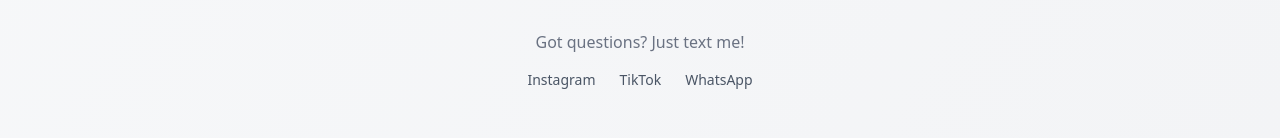
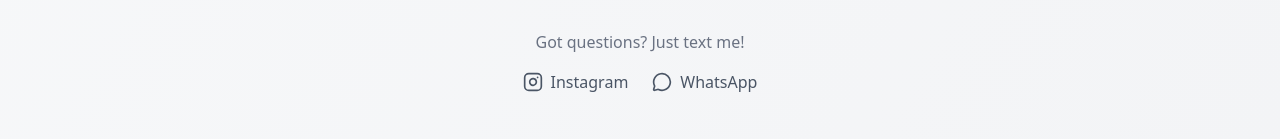
Before and after one commit to ngenohkevin/maishamaua, a Next.js app: page / in a window 1280 px wide. Shown: the part 2042-2181 px from the top of the page. Built offline with nearby package versions, Linux system fonts and the light colour scheme; a web font is replaced by a local one.

Commit message:
feat: add social icons and update Instagram link

```diff
--- a/src/app/page.tsx
+++ b/src/app/page.tsx
@@ -2,6 +2,7 @@ import Link from "next/link";
 import { Card, CardContent } from "@/components/ui/card";
 import { Badge } from "@/components/ui/badge";
 import { ThemeToggle } from "@/components/theme-toggle";
+import { Instagram, MessageCircle } from "lucide-react";
 
 const designs = [
   {
@@ -149,10 +150,15 @@ export default function DesignSelector() {
         {/* Social Links */}
         <div className="mt-8 text-center">
           <p className="text-gray-500 dark:text-gray-400 mb-4">Got questions? Just text me!</p>
-          <div className="flex justify-center gap-6 text-sm">
-            <a href="https://instagram.com" target="_blank" rel="noopener noreferrer" className="text-gray-600 dark:text-gray-400 hover:text-gray-900 dark:hover:text-white transition-colors">Instagram</a>
-            <a href="https://tiktok.com" target="_blank" rel="noopener noreferrer" className="text-gray-600 dark:text-gray-400 hover:text-gray-900 dark:hover:text-white transition-colors">TikTok</a>
-            <a href="https://wa.me/254700000000" target="_blank" rel="noopener noreferrer" className="text-gray-600 dark:text-gray-400 hover:text-gray-900 dark:hover:text-white transition-colors">WhatsApp</a>
+          <div className="flex justify-center gap-6">
+            <a href="https://www.instagram.com/maishamaua.flower.shop.ruaka/" target="_blank" rel="noopener noreferrer" className="flex items-center gap-2 text-gray-600 dark:text-gray-400 hover:text-pink-600 dark:hover:text-pink-400 transition-colors">
+              <Instagram className="w-5 h-5" />
+              <span>Instagram</span>
+            </a>
+            <a href="https://wa.me/254700000000" target="_blank" rel="noopener noreferrer" className="flex items-center gap-2 text-gray-600 dark:text-gray-400 hover:text-green-600 dark:hover:text-green-400 transition-colors">
+              <MessageCircle className="w-5 h-5" />
+              <span>WhatsApp</span>
+            </a>
           </div>
         </div>
       </main>
```
